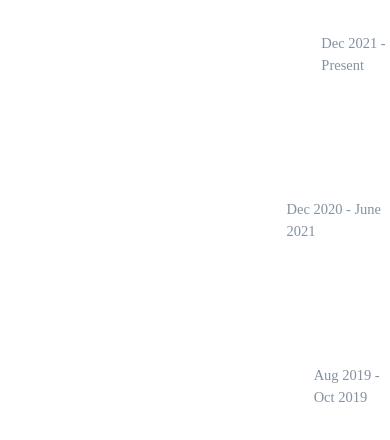
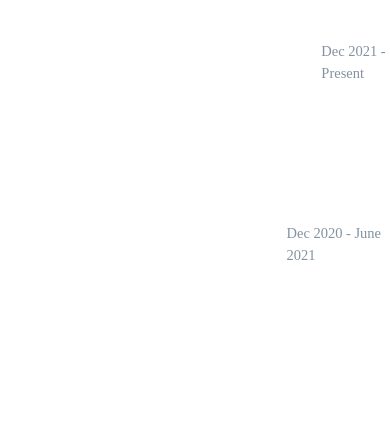
Before and after one commit to deltech-designs/adekolapo-portfilio, a React (Vite) app: page /about in a window 390 px wide. Shown: the top 440 px of the page. Built offline with nearby package versions, Linux system fonts and the light colour scheme.

Commit message:
added responsive part

```diff
--- a/src/components/Project.jsx
+++ b/src/components/Project.jsx
@@ -36,7 +36,7 @@ function Card({ project }) {
   return (
     <div>
       <motion.div whileHover={{ scale: 1.1 }}>
-        <div className="w-[400px] h-[301px] bg-[#2A2A2A]  rounded-lg mt-4">
+        <div className="w-full lg:w-[400px] h-[301px] bg-[#2A2A2A]  rounded-lg mt-4">
           <img
             src={project.img}
             className="w-full rounded-tl-lg rounded-tr-lg object-fill object-center"
--- a/src/screens/About.jsx
+++ b/src/screens/About.jsx
@@ -20,19 +20,19 @@ export default function About({ isDarkMode, toggleColorMode }) {
       location: "Ogbomoso",
       date: "Dec 2020 - June 2021 ",
     },
-    {
-      id: 3,
-      title: "Frontend Developer Student at Ennovate Lab",
-      description:
-        "As a Senior Software Engineer at Google, I played a pivotal role in developing innovative solutions for Google's core search algorithms. Collaborating with a dynamic team of engineers, I contributed to the enhancement of search accuracy and efficiency, optimizing user experiences for millions of users worldwide.",
-      location: "Ogbomoso",
-      date: "Aug 2019 - Oct 2019",
-    },
+    // {
+    //   id: 3,
+    //   title: "Frontend Developer Student at Ennovate Lab",
+    //   description:
+    //     "As a Senior Software Engineer at Google, I played a pivotal role in developing innovative solutions for Google's core search algorithms. Collaborating with a dynamic team of engineers, I contributed to the enhancement of search accuracy and efficiency, optimizing user experiences for millions of users worldwide.",
+    //   location: "Ogbomoso",
+    //   date: "Aug 2019 - Oct 2019",
+    // },
   ];
 
   return (
     <div>
-      <div className="my-7">
+      <div className="my-7 flex flex-col justify-center items-center">
         {experiences.map((experience) => (
           <Experience experience={experience} key={experience.id} />
         ))}
@@ -43,7 +43,7 @@ export default function About({ isDarkMode, toggleColorMode }) {
 
 function Experience({ experience }) {
   return (
-    <div className="mb-8 text-white">
+    <div className="mb-8 text-white w-full md:w-8/12 text-center">
       <div className="flex justify-between items-center text-left my-2 text-white gap-24">
         <h3 className="text-18 lg:text-[21.74px] font-bold">
           {experience.title}
--- a/src/screens/Home.jsx
+++ b/src/screens/Home.jsx
@@ -1,4 +1,5 @@
 import React, { useState, useEffect } from "react";
+import { Link } from "react-router-dom";
 import { motion } from "framer-motion";
 import useTypewriter from "react-typewriter-hook";
 import Navbar from "../components/Navbar";
@@ -96,7 +97,7 @@ export default function Home() {
 
       {/* Technologies */}
       <div className="md:container mx-auto">
-        <div className="flex flex-col justify-center items-center mt-10">
+        <div className="flex flex-col justify-center items-center mt-10 p-6 lg:p-2">
           <div className="">
             <h1 className="text-24 font-semibold text-gray my-2">
               EXPERIENCE WITH
@@ -108,7 +109,7 @@ export default function Home() {
 
       {/* Projects */}
       <div className="md:container mx-auto">
-        <div className="flex flex-col justify-center items-center mt-10">
+        <div className="flex flex-col justify-center items-center mt-10 p-2">
           <h1
             className="text-36  font-bold bg-gradient-to-br from-[#FF8660] via-[#FF8660] to-[#D5491D] text-transparent
       bg-clip-text uppercase my"
@@ -120,15 +121,18 @@ export default function Home() {
       </div>
 
       {/* Expreience */}
-      <div className="md:container mx-auto ">
-        <div>
-          <div className="flex flex-col justify-center items-center my-32">
+      <div className="md:container mx-auto">
+        <div className="flex flex-col justify-center items-center  my-24 p-2">
           <h1
             className="text-36  font-bold bg-gradient-to-br from-[#5BADFF] via-[#1373D1] to-[#1373D1] text-transparent
       bg-clip-text uppercase my"
           >
             Experience
           </h1>
+          <div
+            className="
+          "
+          >
             <About />
           </div>
         </div>
@@ -138,7 +142,7 @@ export default function Home() {
         <div className="md:container mx-auto">
           <div className="py-14">
             <h1 className="text-[23.53px] font-bold my-4">Contact</h1>
-            <p className="w-4/6 leading">
+            <p className="w-full md:w-4/6 leading">
               Seasoned Full Stack Software Engineer with over 8 years of
               hands-on experience in designing and implementing robust,
               scalable, and innovative web solutions. Adept at leveraging a
@@ -153,9 +157,15 @@ export default function Home() {
             </div>
 
             <div className="flex gap-4">
+              <Link to="https://github.com/deltech-designs">
                 <FaGithub size={20} />
+              </Link>
+              <Link to="">
                 <AiFillTwitterCircle size={20} />
+              </Link>
+              <Link to="https://www.linkedin.com/in/adekolapo-adekola-a13725214">
                 <FaLinkedin size={20} />
+              </Link>
             </div>
           </div>
         </div>
```
Lines whose indentation alone changed are shown as unchanged.
